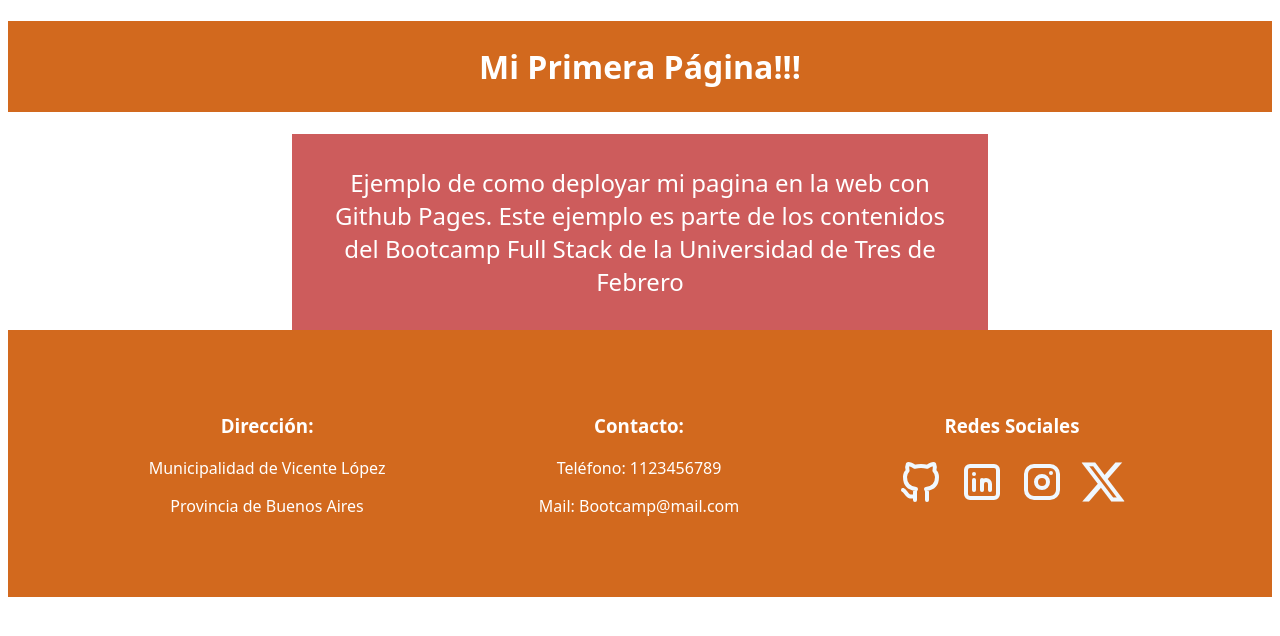
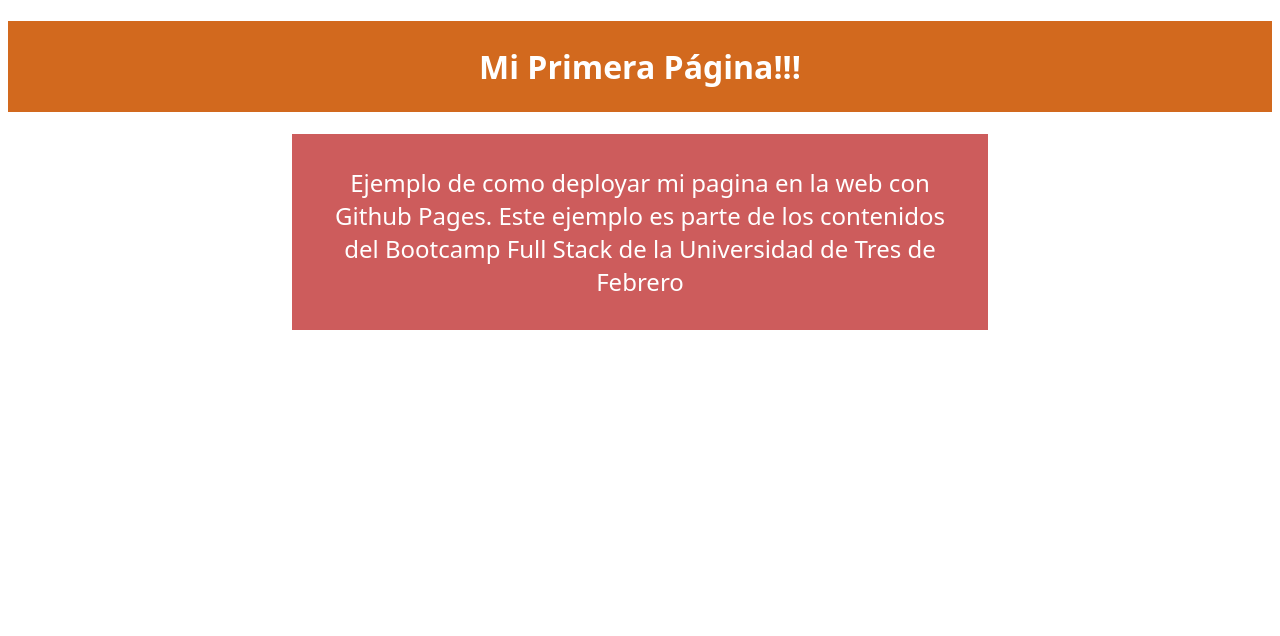
Before and after one commit to JeanLarez/Repositorio-de-Prueba, a website: page index.html in a window 1280 px wide. Drawn offline with Linux system fonts and the light colour scheme.

```diff
--- a/estilos.css
+++ b/estilos.css
@@ -9,63 +9,10 @@
     padding: 24px;
 }
 
-.principal {
+p {
     width: 50%;
     margin: 0 auto;
     background-color: indianred;
     padding: 32px;
     font-size: 24px;
 }
-
-footer {
-    padding: 64px;
-    display: flex;
-    justify-content: space-around;
-    align-items: center;
-    background-color: chocolate;
-    color: white;
-
-    svg {
-        width: 3rem;
-        height: 3rem;
-        stroke: aliceblue;
-        margin-top: 16px;
-        border-radius: 1rem;
-        padding: 0.25rem;
-        &:hover {
-            background-color: #515ecf;
-        }
-
-    }
-
-    .icon-tabler-brand-github:hover {
-        background-color: #1b1d1ecc;
-        fill: aliceblue;
-        stroke: none;
-    }
-
-    .icon-tabler-brand-linkedin:hover {
-        background-color: #0a66c2;
-    }
-
-    .instagram:hover {
-        background: radial-gradient(
-          circle at 33% 100%,
-          #fed373 4%,
-          #f15245 30%,
-          #d92e7f 62%,
-          #9b36b7 85%,
-          #515ecf
-        );
-      }
-
-    .x {
-        fill: aliceblue;
-
-        &:hover {
-            background-color: #1b1d1ecc;
-        }
-    }
-
-
-}
--- a/index.html
+++ b/index.html
@@ -11,51 +11,10 @@
         Mi Primera Página!!!
     </h1>
 
-    <p class="principal">
+    <p>
         Ejemplo de como deployar mi pagina en la web con Github Pages.
 
         Este ejemplo es parte de los contenidos del Bootcamp Full Stack de la Universidad de Tres de Febrero
     </p>
-
-    <footer>
-        <div>
-            <h3>
-                Dirección:
-            </h3>
-            <p>
-                Municipalidad de Vicente López
-            </p>
-            <p>
-                Provincia de Buenos Aires
-            </p>
-            <p>
-
-            </p>
-        </div>
-
-        <div>
-            <h3>Contacto:</h3>
-            <p>
-                Teléfono: 1123456789
-            </p>
-            <p>
-                Mail: Bootcamp@mail.com
-            </p>
-        </div>
-
-        <div>
-            <h3>Redes Sociales</3>
-                <div>
-                    <svg  xmlns="http://www.w3.org/2000/svg"  width="24"  height="24"  viewBox="0 0 24 24"  fill="none"  stroke="#000000"  stroke-width="2"  stroke-linecap="round"  stroke-linejoin="round"  class="icon icon-tabler icons-tabler-outline icon-tabler-brand-github"><path stroke="none" d="M0 0h24v24H0z" fill="none"/><path d="M9 19c-4.3 1.4 -4.3 -2.5 -6 -3m12 5v-3.5c0 -1 .1 -1.4 -.5 -2c2.8 -.3 5.5 -1.4 5.5 -6a4.6 4.6 0 0 0 -1.3 -3.2a4.2 4.2 0 0 0 -.1 -3.2s-1.1 -.3 -3.5 1.3a12.3 12.3 0 0 0 -6.2 0c-2.4 -1.6 -3.5 -1.3 -3.5 -1.3a4.2 4.2 0 0 0 -.1 3.2a4.6 4.6 0 0 0 -1.3 3.2c0 4.6 2.7 5.7 5.5 6c-.6 .6 -.6 1.2 -.5 2v3.5" /></svg>
-
-                    <svg  xmlns="http://www.w3.org/2000/svg"  width="24"  height="24"  viewBox="0 0 24 24"  fill="none"  stroke="#000000"  stroke-width="2"  stroke-linecap="round"  stroke-linejoin="round"  class="icon icon-tabler icons-tabler-outline icon-tabler-brand-linkedin"><path stroke="none" d="M0 0h24v24H0z" fill="none"/><path d="M4 4m0 2a2 2 0 0 1 2 -2h12a2 2 0 0 1 2 2v12a2 2 0 0 1 -2 2h-12a2 2 0 0 1 -2 -2z" /><path d="M8 11l0 5" /><path d="M8 8l0 .01" /><path d="M12 16l0 -5" /><path d="M16 16v-3a2 2 0 0 0 -4 0" /></svg>
-
-                    <svg class="instagram"  xmlns="http://www.w3.org/2000/svg"  width="24"  height="24"  viewBox="0 0 24 24"  fill="none"  stroke="#000000"  stroke-width="2"  stroke-linecap="round"  stroke-linejoin="round"  class="icon icon-tabler icons-tabler-outline icon-tabler-brand-instagram"><path stroke="none" d="M0 0h24v24H0z" fill="none"/><path d="M4 4m0 4a4 4 0 0 1 4 -4h8a4 4 0 0 1 4 4v8a4 4 0 0 1 -4 4h-8a4 4 0 0 1 -4 -4z" /><path d="M12 12m-3 0a3 3 0 1 0 6 0a3 3 0 1 0 -6 0" /><path d="M16.5 7.5l0 .01" /></svg>
-
-                    <svg class="x" xmlns="http://www.w3.org/2000/svg" viewBox="0 0 512 512" stroke="#000"><!--!Font Awesome Free 6.5.2 by @fontawesome - https://fontawesome.com License - https://fontawesome.com/license/free Copyright 2024 Fonticons, Inc.--><path d="M389.2 48h70.6L305.6 224.2 487 464H345L233.7 318.6 106.5 464H35.8L200.7 275.5 26.8 48H172.4L272.9 180.9 389.2 48zM364.4 421.8h39.1L151.1 88h-42L364.4 421.8z"/></svg>
-
-                </div>
-        </div>
-    </footer>
 </body>
 </html>
```
